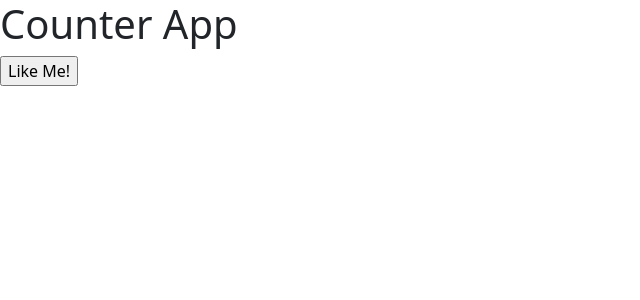
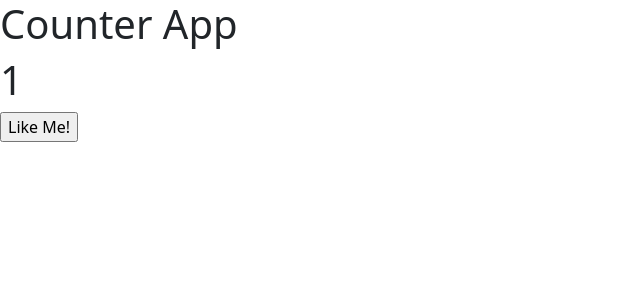
Before and after one commit to pranay2097/third-react-app, a React (Create React App) app: page / in a window 1280 px wide. Shown: the top 300 px of the page, without its empty margins (0-640 px from the left). Built offline with nearby package versions, Linux system fonts and the light colour scheme.

Commit message:
counter v1

```diff
--- a/src/App.js
+++ b/src/App.js
@@ -9,15 +9,19 @@ function App() {
 
 //UserDefinedTag
 function CounterApp() {
+  //Data member
+  let Counter=1;
+
   //Member function
   let LikeMeAction = () => {
-    // alert();
-    console.log("i am button click");
+    Counter = Counter + 1;
+    console.log("i am button click", Counter);
   };
 
   //JSX :: view :: user-interface :: required
   return (
     <>
+    <h1>{Counter}</h1>
       <input type="button" value="Like Me!" onClick={LikeMeAction}/>
     </>
   );
```
